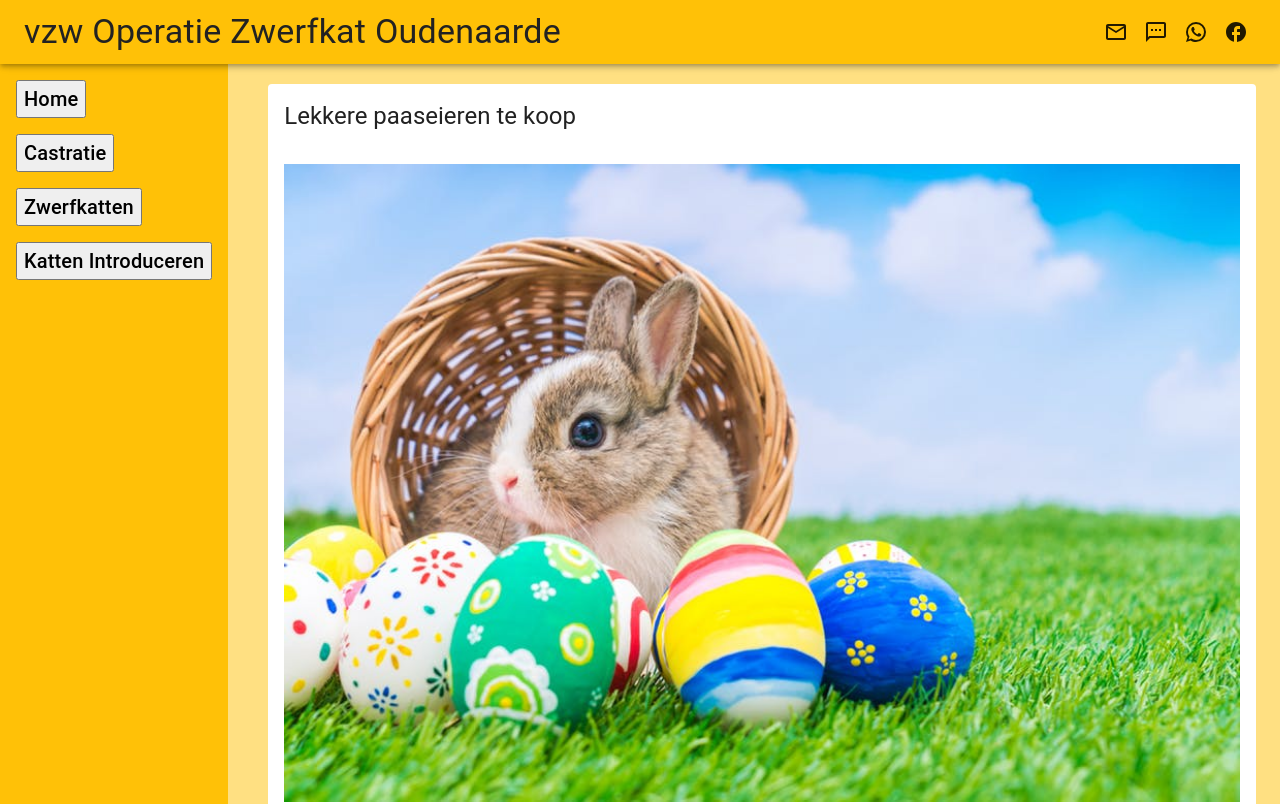
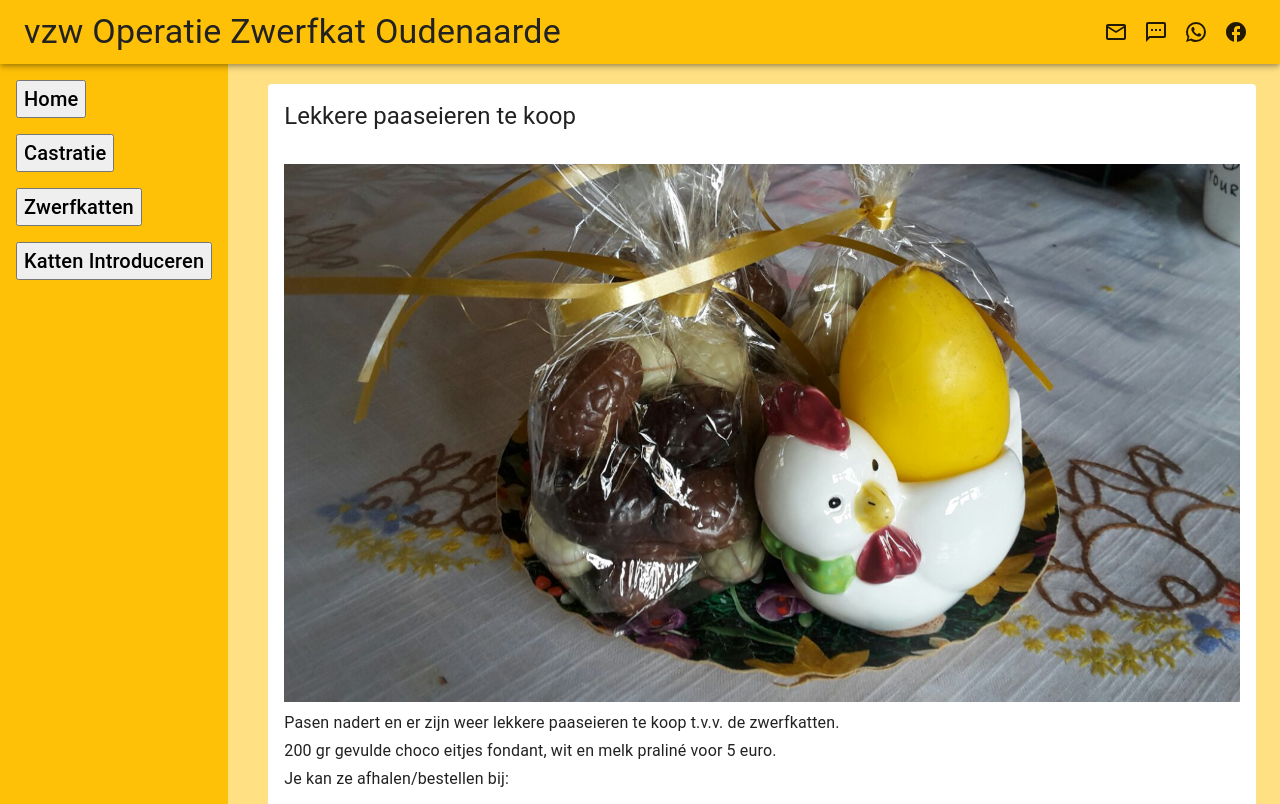
Before and after one commit to efikatec/zwerfkatten-public-www, a React (Create React App) app: page / in a window 1280 px wide. Shown: the top 804 px of the page. Built offline with nearby package versions, Linux system fonts and the light colour scheme.

Commit message:
nieuwe foto pasen & file-namen gecorrigeerd

```diff
--- a/src/App/Header.tsx
+++ b/src/App/Header.tsx
@@ -7,7 +7,7 @@ import SmsOutlinedIcon from "@mui/icons-material/SmsOutlined";
 import {
   useHambugerMode,
   useSetSidebarOpen,
-} from "../contexts/HamburgerContent";
+} from "../contexts/HamburgerContext";
 import LinkIconBtn from "../components/LinkIconBtn";
 
 const Header = () => {
--- a/src/App/Nav.tsx
+++ b/src/App/Nav.tsx
@@ -1,6 +1,6 @@
 import { useNavigate } from "react-router-dom";
 import { Typography, List, ListItem } from "@mui/material";
-import { useSetSidebarOpen } from "../contexts/HamburgerContent";
+import { useSetSidebarOpen } from "../contexts/HamburgerContext";
 import { useLazyRoutes } from "../contexts";
 
 interface ILinkBtnProps {
--- a/src/App/Sidebar.tsx
+++ b/src/App/Sidebar.tsx
@@ -4,7 +4,7 @@ import {
   useHambugerMode,
   useSidebarOpen,
   useSetSidebarOpen,
-} from "../contexts/HamburgerContent";
+} from "../contexts/HamburgerContext";
 import Nav from "./Nav";
 
 const SlidingSidebar = () => {
--- a/src/contexts/index.ts
+++ b/src/contexts/index.ts
@@ -1,2 +1,2 @@
-export * from "./HamburgerContent";
-export * from "./LazyRoutesContent";
+export * from "./HamburgerContext";
+export * from "./LazyRoutesContext";
--- a/src/pages/HomePage/index.tsx
+++ b/src/pages/HomePage/index.tsx
@@ -315,7 +315,8 @@ const TileEaster = (
           height: "auto",
         }}
         alt="Lekkere paaseieren te koop"
-        src="/images/happy-easter-images-download.jpg"
+        src="/images/paaseieren.jpg"
+        // src="/images/happy-easter-images-download.jpg"
       />
       <Typography variant="subtitle1" gutterBottom>
         Pasen nadert en er zijn weer lekkere paaseieren te koop t.v.v. de
@@ -354,6 +355,8 @@ const TileEaster = (
         <Typography paragraph variant="body1">
           Ieder Euro die we hier aan verdienen zal welbesteed worden, zoals
           vorig jaar
+        </Typography>
+        {
           <List dense sx={{ pl: 0, pb: 0, pt: 0 }}>
             {[
               "rond € 7.000 aan voeding",
@@ -367,7 +370,7 @@ const TileEaster = (
               </ListItem>
             ))}
           </List>
-        </Typography>
+        }
       </Typography>
     </TileContent>
   </Tile>
```
Also changed, not shown: public/images/paaseieren.jpg (added), src/contexts/HamburgerContext.tsx (renamed from src/contexts/HamburgerContent.tsx), src/contexts/LazyRoutesContext.tsx (renamed from src/contexts/LazyRoutesContent.tsx), 1 other file (tests, documents, lock files or other folders).
